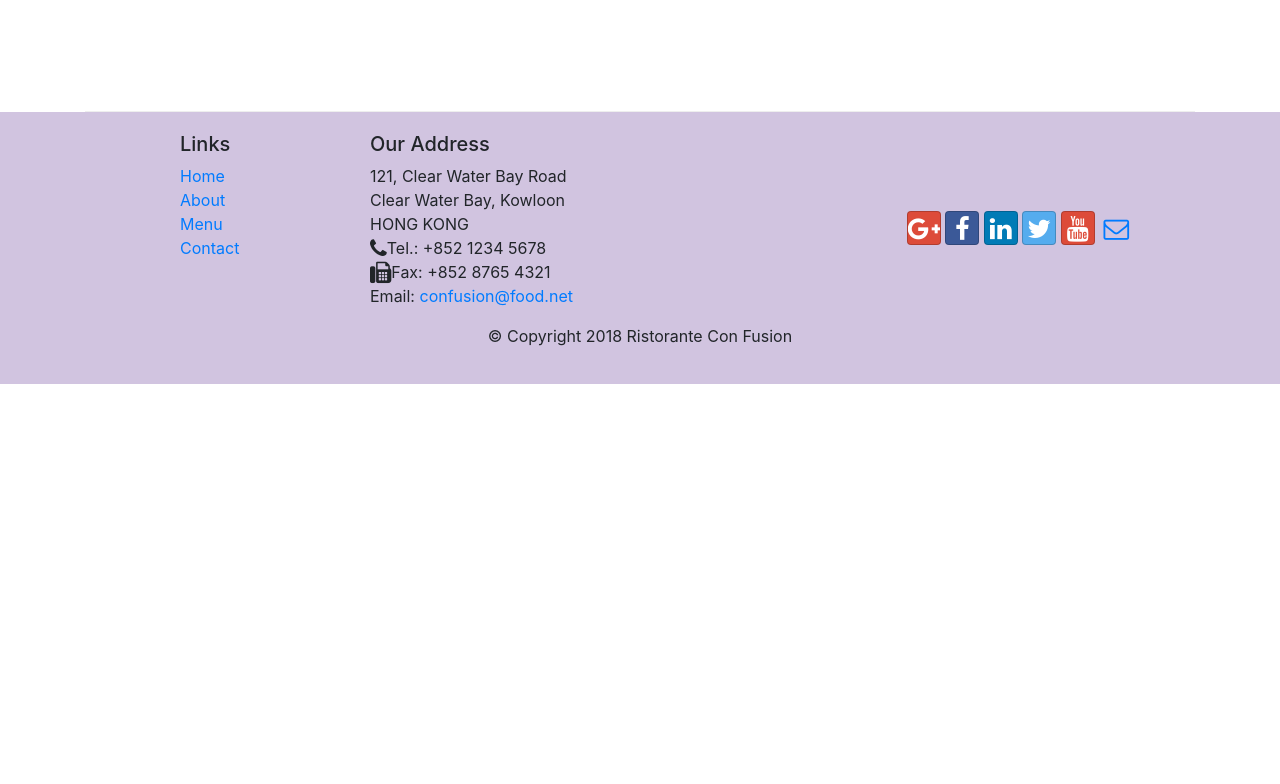
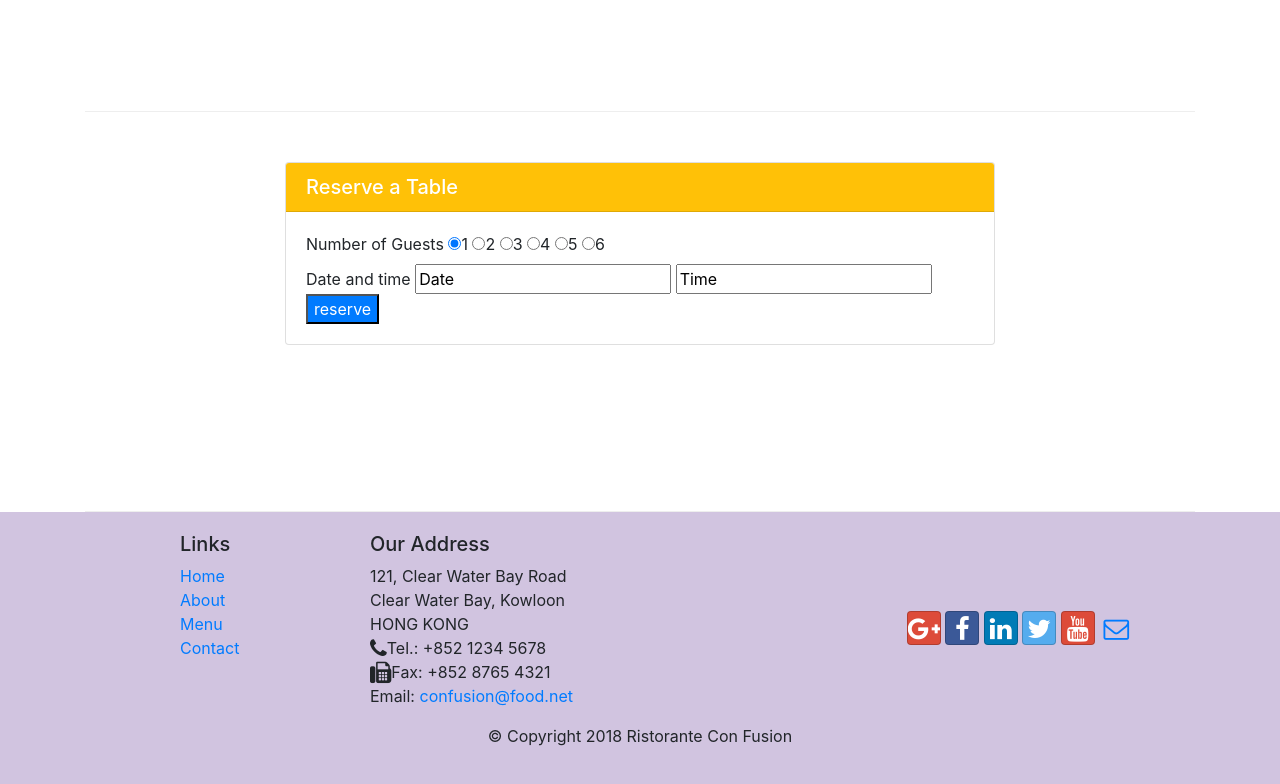
Before and after one commit to Kijimu7/conFusion, a website: page index.html in a window 1280 px wide. Shown: the part 1422-2206 px from the top of the page. Before the commit the page ends 1806 px from the top, so only its background shows below. Drawn offline with nearby package versions, Linux system fonts and the light colour scheme; some icons are missing.

Commit message:
Reserve a Table form

```diff
--- a/index.html
+++ b/index.html
@@ -97,13 +97,56 @@
                       whos-who in the culinary world, he specializes in
                       creating mouthwatering Indo-Italian fusion experiences.
                       </p>
+
               </div>
           </div>
 
 
             </div>
         </div>
+      <!-- reservation form -->
+        <div class="row row-content justify-content-center">
+          <div class="col-12 col-sm-8">
+
+          <div class="card">
+          <h5 class="card-header bg-warning text-white">Reserve a Table</h5>
+          <div class="card-body">
+          <form>
+            Number of Guests
+            <label class="radio-inline">
+              <input type="radio" name="option" checked>1
+            </label>
+            <label class="radio-inline">
+              <input type="radio" name="option">2
+            </label>
+            <label class="radio-inline">
+              <input type="radio" name="option">3
+            </label>
+            <label class="radio-inline">
+              <input type="radio" name="option">4
+            </label>
+            <label class="radio-inline">
+              <input type="radio" name="option">5
+            </label>
+            <label class="radio-inline">
+              <input type="radio" name="option">6
+            </label>
+            <br>
+            Date and time
+            <input type="text" name="Date" value="Date">
+            <input type="text" name="Time" value="Time">
+            <br>
+            <input type="submit" value="reserve" class="bg-primary text-white">
+
+          </form>
+        </div>
+          </div>
+        </div>
+        </div>
+      <!-- reservation form -->
     </div>
+
+
 
     <footer class="footer">
 
```
Also changed, not shown: 2 other files.
